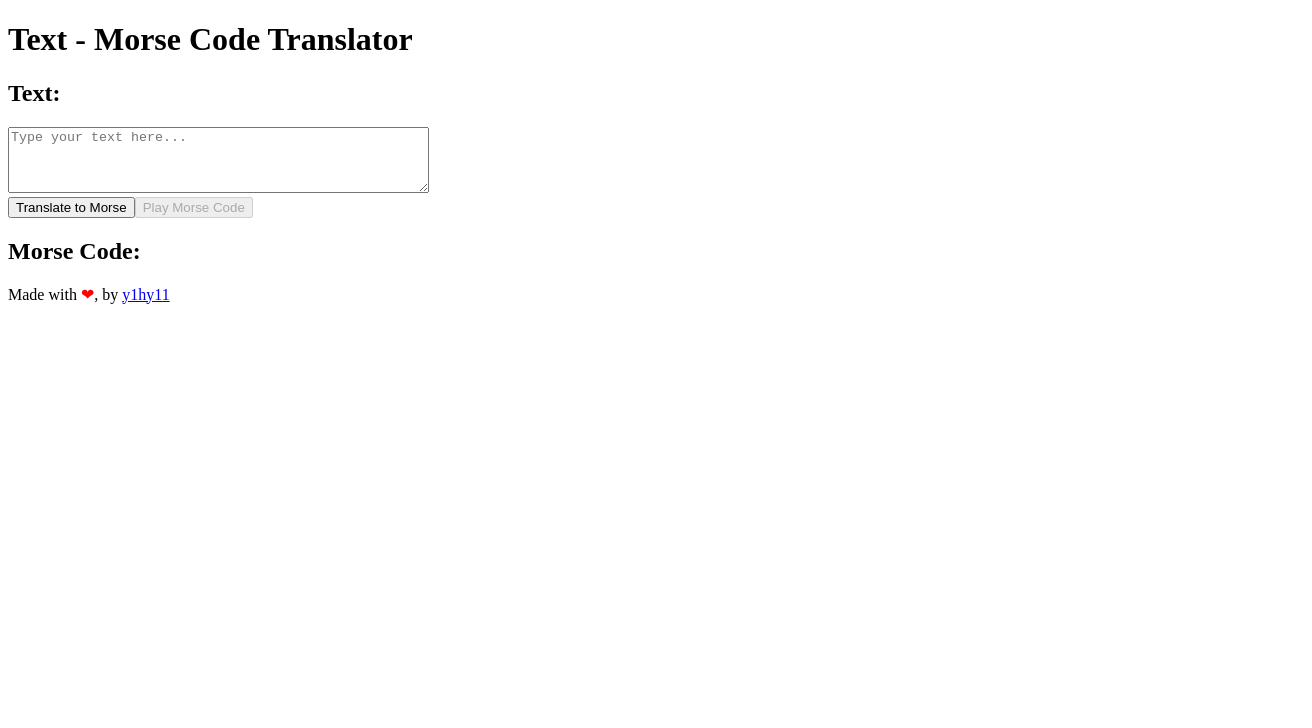
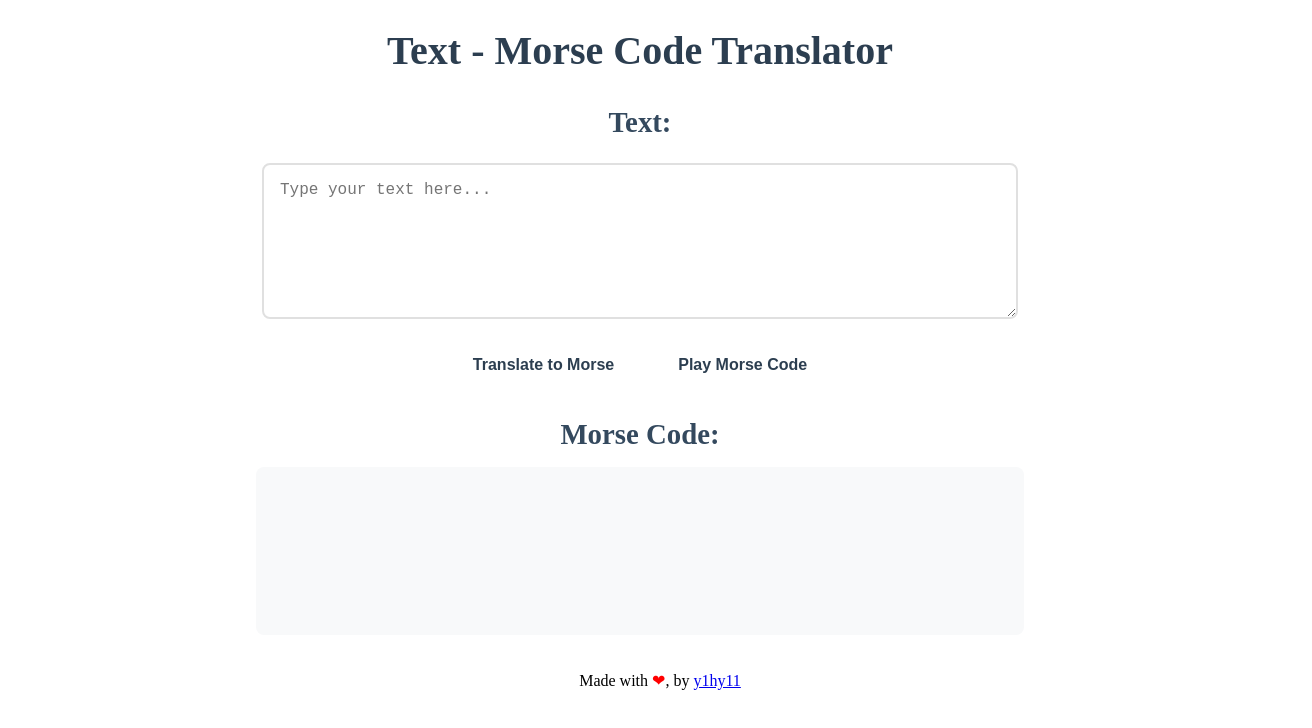
Before and after one commit to y1hy11/Projects, a React (Vite) app in the folder Morse Translator/: page / in a window 1280 px wide. Shown: the top 728 px of the page, 1312 px wide, since content can reach past the window. Built offline with nearby package versions, Linux system fonts and the light colour scheme.

Commit message:
Add styling for App component including headers, buttons, textarea, and output area

```diff
--- a/Morse Translator/src/styles/App.css
+++ b/Morse Translator/src/styles/App.css
@@ -0,0 +1,119 @@
+h1 {
+    color: #2c3e50;
+    text-align: center;
+    margin-bottom: 2rem;
+    font-size: 2.5rem;
+  }
+
+  h2 {
+    color: #34495e;
+    margin-top: 2rem;
+    font-size: 1.8rem;
+    text-align: center;
+    margin-bottom: 1rem;
+  }
+
+  button {
+    padding: 0.8rem 1.5rem;
+    border: none;
+    border-radius: 6px;
+    font-size: 1rem;
+    font-weight: 600;
+    cursor: pointer;
+    transition: all 0.3s ease;
+    min-width: 150px;
+    text-align: center;
+  }
+
+  button:hover {
+    transform: translateY(-2px);
+    box-shadow: 0 2px 4px rgba(0, 0, 0, 0.2);
+  }
+
+  button:disabled {
+    background: #bdc3c7;
+    cursor: not-allowed;
+    transform: none;
+    box-shadow: none;
+  }
+
+  .button-group {
+    display: flex;
+    gap: 1rem;
+    margin: 1.5rem auto;
+    justify-content: center;
+    max-width: 45rem;
+  }
+
+  .button-group button:first-child {
+    background: #ffffff;
+    color: #2c3e50;
+  }
+
+  .button-group button:last-child {
+    background: #ffffff;
+    color: #2c3e50;
+  }
+
+  textarea {
+    display: block;
+    width: 100%;
+    max-width: 45rem;
+    margin: 1.5rem auto;
+    padding: 1rem;
+    border: 2px solid #e0e0e0;
+    border-radius: 8px;
+    font-size: 1rem;
+    resize: vertical;
+    min-height: 120px;
+    transition: border-color 0.3s ease;
+  }
+
+  textarea:focus {
+    outline: none;
+    border-color: #49545c;
+  }
+
+  .morse-output {
+    background: #f8f9fa;
+    padding: 1.5rem;
+    margin: 0 auto;
+    border-radius: 8px;
+    font-family: monospace;
+    font-size: 1.2rem;
+    word-wrap: break-word;
+    text-align: center;
+    min-height: 7.5rem;
+    width: 100%;
+    max-width: 45rem;
+  }
+
+  .footer {
+    display: flex;
+    justify-content: center;
+    text-align: center;
+    padding: 20px;
+    width: 100%;
+
+  }
+
+
+
+  @media (max-width: 768px) {
+    .morse-translator {
+      margin: 1rem;
+      padding: 1rem;
+    }
+
+    h1 {
+      font-size: 2rem;
+    }
+
+    .button-group {
+      flex-direction: column;
+    }
+
+    button {
+      width: 100%;
+    }
+  }
```
